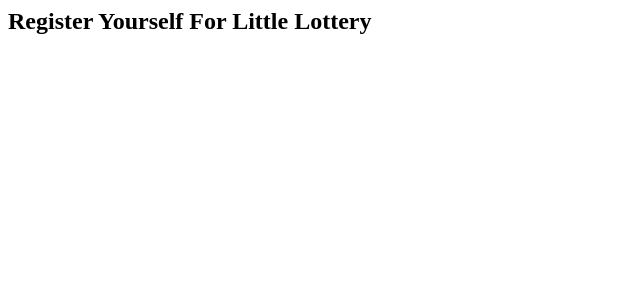
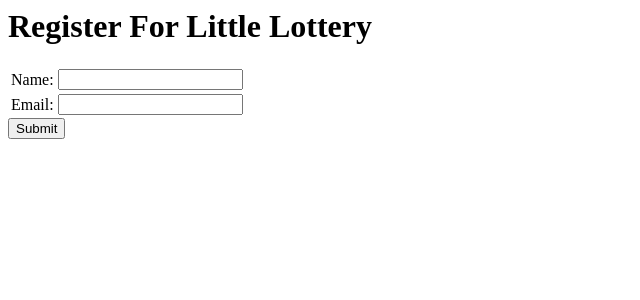
Before and after one commit to keenhenry/littlelottery, a Flask app: page /register in a window 1280 px wide. Shown: the top 300 px of the page, without its empty margins (0-640 px from the left). Run offline with Flask 2, Linux system fonts and the light colour scheme.

Commit message:
materialized each template to realize basic functionalities

```diff
--- a/templates/register.html
+++ b/templates/register.html
@@ -1,5 +1,25 @@
 {% extends "base.html" %}
 
 {% block content %}
-<h2>Register Yourself For Little Lottery</h2>
+<h1>Register For Little Lottery</h1>
+<form method="POST">
+    {{ form.hidden_tag() }}
+    <table>
+        <tr>
+            <td>{{ form.name.label }}</td>
+            <td>{{ form.name() }}</td>
+            <td>
+            {% for error in form.name.errors %}{{ error }}{% endfor %}
+            </td>
+        </tr>
+        <tr>
+            <td>{{ form.email.label }}</td>
+            <td>{{ form.email() }}</td>
+            <td>
+            {% for error in form.email.errors %}{{ error }}{% endfor %}
+            </td>
+        </tr>
+    </table>
+    {{ form.submit }}
+</form>
 {% endblock %}
--- a/templates/result.html
+++ b/templates/result.html
@@ -1,5 +1,7 @@
 {% extends "base.html" %}
 
 {% block content %}
-<h2>Drawing Result</h2>
+<h1>Drawing Result</h1>
+<p>The winner is: {{winner}}</p>
+<div>Go back to <a href="{{ url_for('index') }}">Home Page</a></div>
 {% endblock %}
```
Also changed, not shown: templates/confirmation.html (+10 -1 lines), templates/index.html (+9 -1 lines).
